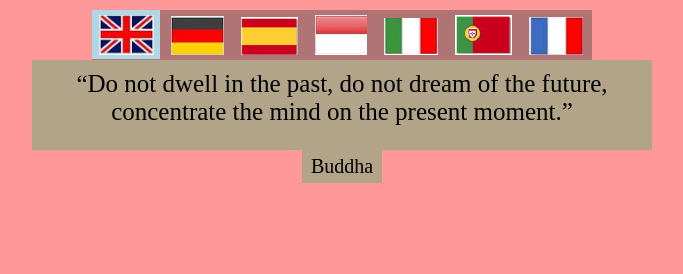
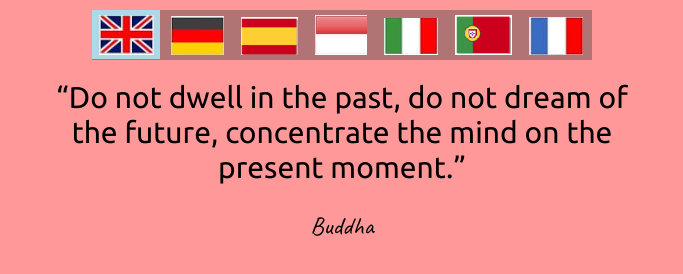
Before and after one commit to kelemen-93/advanced-quote-page, a plain HTML site: page english.html in a window 1280 px wide. Shown: the whole page, without its empty margins (298-981 px from the left). Drawn offline with Linux system fonts and the light colour scheme.

Commit message:
added font to text content

```diff
--- a/english.html
+++ b/english.html
@@ -5,6 +5,8 @@
   <title>English-quote</title>
   <meta name="viewport" content="width=device-width, initial-scale=1">
   <link href="main.css" type="text/css" rel="stylesheet">
+  <link href="https://fonts.googleapis.com/css?family=Ubuntu&display=swap" rel="stylesheet">
+  <link href="https://fonts.googleapis.com/css?family=Caveat&display=swap" rel="stylesheet">
 </head>
 <body>
   <div class="topnav">
--- a/main.css
+++ b/main.css
@@ -42,18 +42,21 @@ a:hover {
 
 .quote {
   text-align: center;
-  font-size: 25px;
-  padding: 10px;
+  font-size: 30px;
+  padding: 20px 10px 30px;
   width: 600px;
   height: 70px;
-  background-color: rgba(60,179,113,0.4);
+  font-family: 'Ubuntu';
+  /* background-color: rgba(60,179,113,0.4); position tracking */
 }
 
 .author {
   text-align: center;
-  font-size: 20px;
-  padding: 5px;
+  font-size: 25px;
+  padding: 30px 5px 0px;
   width: 70px;
-  background-color: rgba(60,179,113,0.4);
+  height: 20px;
+  font-family: 'Caveat';
+  /* background-color: rgba(60,179,113,0.4); position tracking */
 
 }
```
Also changed, not shown: french.html (+2 -0 lines), german.html (+2 -0 lines), italian.html (+2 -0 lines), polish.html (+2 -0 lines), portugese.html (+2 -0 lines), spanish.html (+2 -0 lines).
